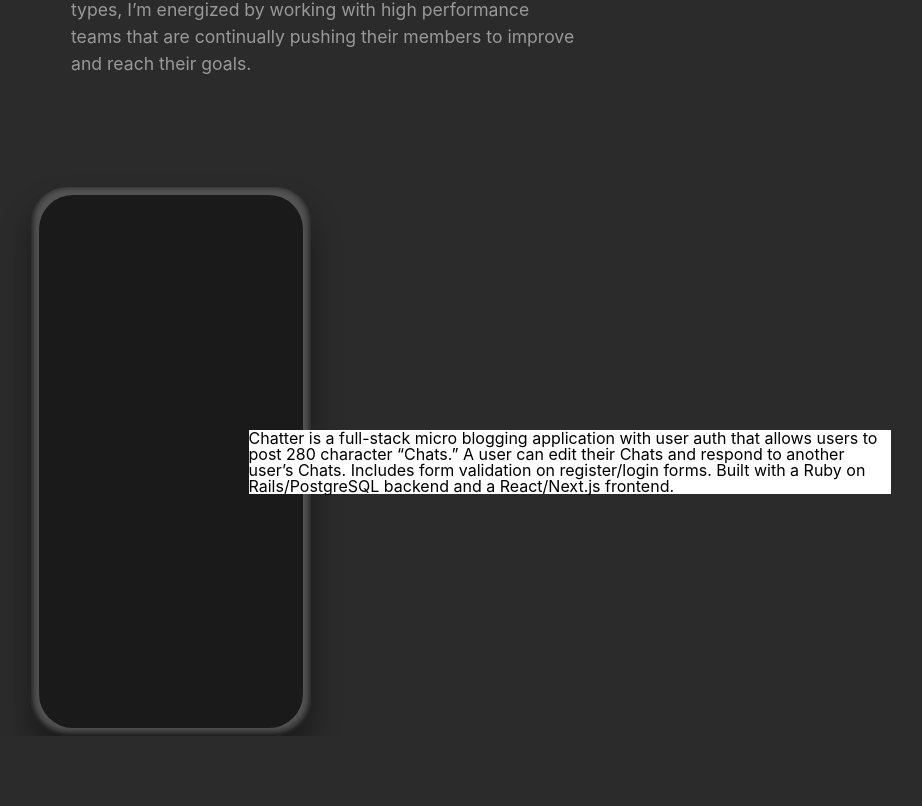
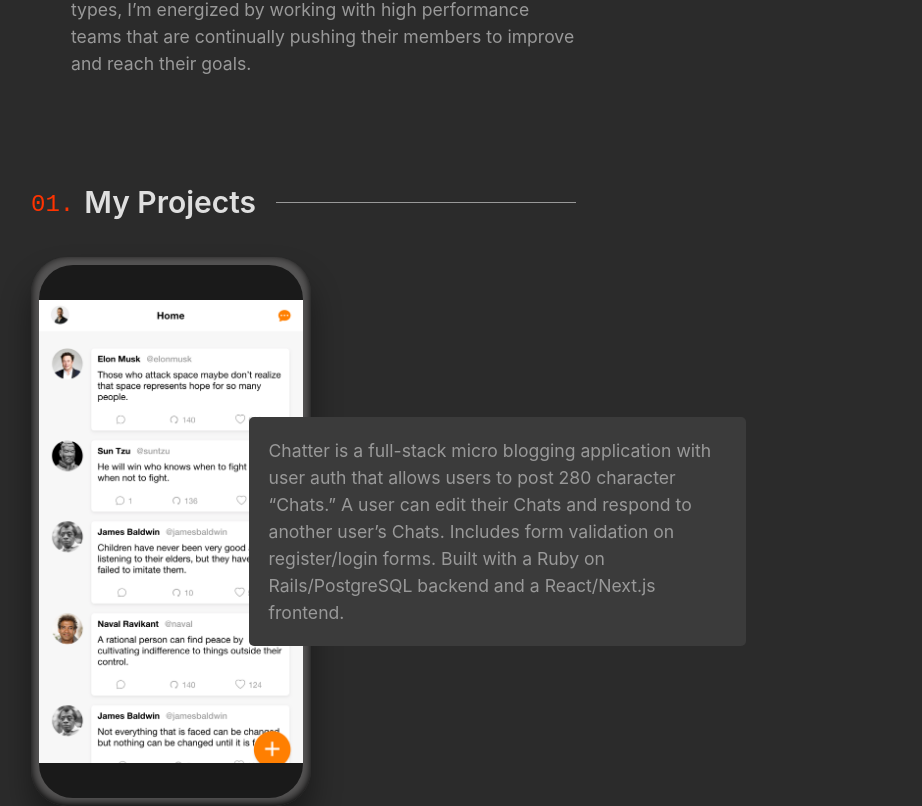
Before and after one commit to christianjbolus/portfolio_v2, a Svelte app: page / in a window 1280 px wide. Shown: the part 1391-2197 px from the top of the page, without its empty margins (119-1041 px from the left). Before the commit the page ends 2127 px from the top, so only its background shows below. Built offline with nearby package versions, Linux system fonts and the light colour scheme.

Commit message:
Add initial styling to Projects section

```diff
--- a/src/components/Phone.svelte
+++ b/src/components/Phone.svelte
@@ -4,7 +4,7 @@
 
 <div class="phone-graphic">
   <div class="phone-screen">
-    <div class="screen-display" id="neuze-img"></div>
+    <img class="screen-display" src="chatter_main.png" />
   </div>
 </div>
 
@@ -29,9 +29,10 @@
 }
 
 .screen-display {
-  background-size: cover;
+  object-fit: cover;
+  object-position: top;
   width: 100%;
-  height: 90%;
-  overflow: hidden;
+  height: 87%;
+  /* overflow: hidden; */
 }
 </style>
--- a/src/components/Project.svelte
+++ b/src/components/Project.svelte
@@ -20,10 +20,15 @@
   }
 
   .description {
-    background-color: #fff;
-    grid-column: 4 / 13;
+    background-color: #3b3b3b;
+    grid-column: 4 / 11;
     grid-row: 1 / 1;
     align-self: center;
+    padding: 20px;
+    border-radius: 5px;
+    font-size: 1.1rem;
+    color: var(--dark-grey);
+    line-height: 27px;
   }
 
 </style>
--- a/src/components/sections/Projects.svelte
+++ b/src/components/sections/Projects.svelte
@@ -1,8 +1,10 @@
 <script>
   import { Project } from '../index'
+import NumberedHeader from '../NumberedHeader.svelte';
 </script>
 
 <section class="projects" id="projects">
+  <NumberedHeader text="My Projects"/>
   <Project />
 
 </section>
```
Also changed, not shown: public/chatter_main.png (added).
